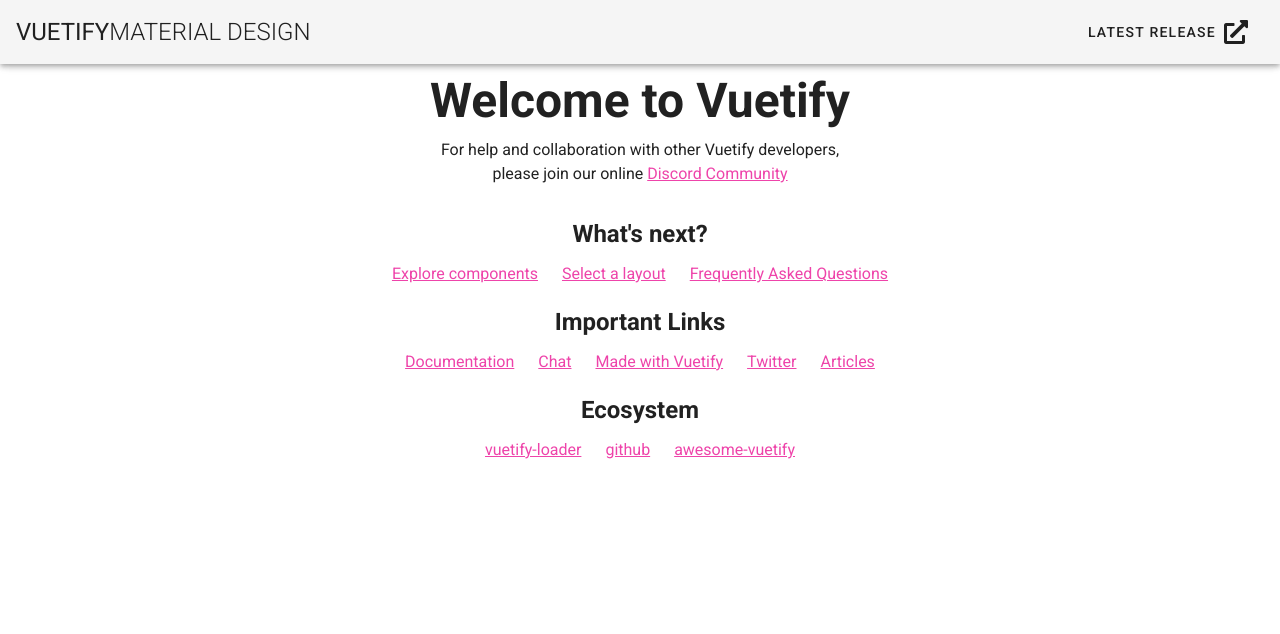
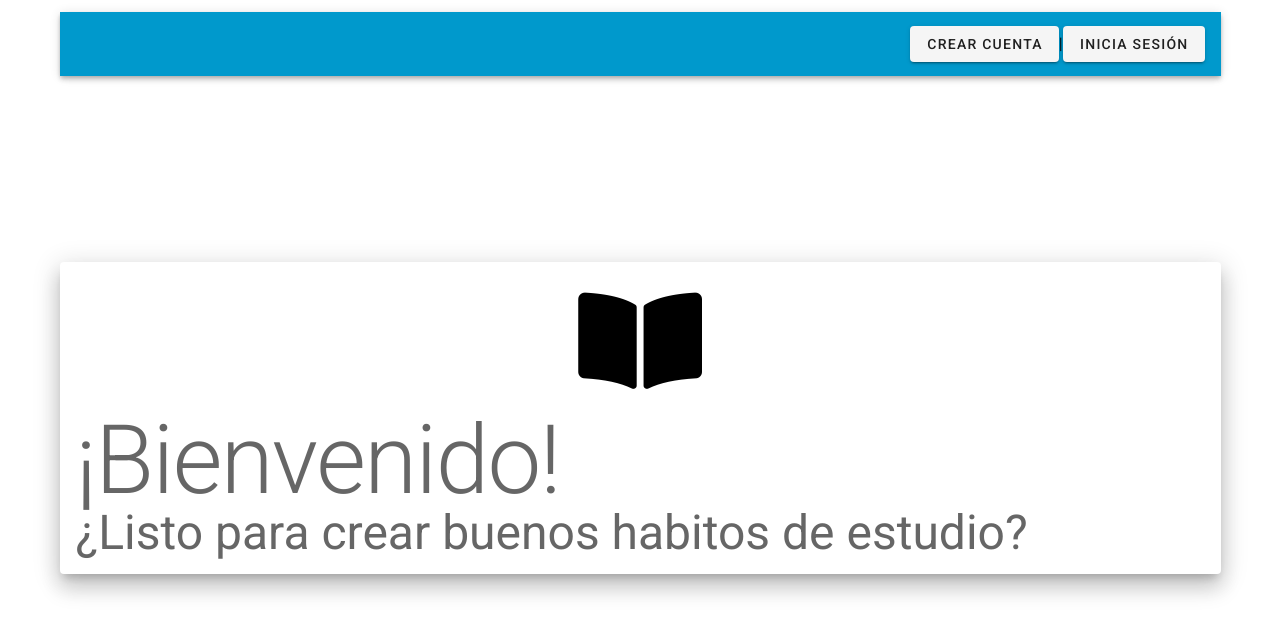
Before and after one commit to RTMadao/habitos-de-estudio-app, a Vue app: page / in a window 1280 px wide. Shown: the top 634 px of the page. Built offline with nearby package versions, Linux system fonts and the light colour scheme.

Commit message:
pasando vistas
Falta ajustar estilos

```diff
--- a/src/App.vue
+++ b/src/App.vue
@@ -1,21 +1,5 @@
 <template>
   <v-app>
-    <v-app-bar app>
-      <v-toolbar-title class="headline text-uppercase">
-        <span>Vuetify</span>
-        <span class="font-weight-light">MATERIAL DESIGN</span>
-      </v-toolbar-title>
-      <v-spacer></v-spacer>
-      <v-btn
-        text
-        href="https://github.com/vuetifyjs/vuetify/releases/latest"
-        target="_blank"
-      >
-        <span class="mr-2">Latest Release</span>
-        <v-icon>fas fa-external-link-alt</v-icon>
-      </v-btn>
-    </v-app-bar>
-
     <v-content>
       <router-view/>
     </v-content>
--- a/src/router.js
+++ b/src/router.js
@@ -1,5 +1,8 @@
 import Vue from 'vue'
 import Router from 'vue-router'
+import index from './views/views/index.vue'
+import crearCuenta from './views/views/crearCuenta.vue'
+import iniciarSesion from './views/views/iniciarSesion.vue'
 import Home from './views/Home.vue'
 
 Vue.use(Router)
@@ -8,16 +11,22 @@
   routes: [
     {
       path: '/',
-      name: 'home',
-      component: Home
+      name: 'index',
+      component: index
     },
     {
-      path: '/about',
-      name: 'about',
+      path: '/crearCuenta',
+      name: 'crearCuenta',
+      component: crearCuenta
       // route level code-splitting
       // this generates a separate chunk (about.[hash].js) for this route
       // which is lazy-loaded when the route is visited.
-      component: () => import(/* webpackChunkName: "about" */ './views/About.vue')
+      //component: () => import(/* webpackChunkName: "about" */ './views/About.vue')
+    },
+    {
+      path: '/iniciarSesion',
+      name: 'iniciarSesion',
+      component: iniciarSesion
     }
   ]
 })
```
Also changed, not shown: src/views/views/crearCuenta.vue (+3 -6 lines), src/views/views/index.vue (+3 -8 lines), src/views/views/iniciarSesion.vue (+9 -1 lines), src/views/views/inicio.vue (deleted, +0 -28 lines).
